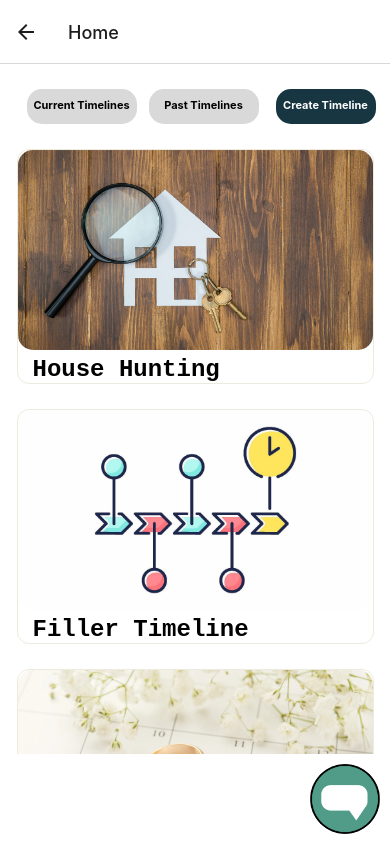
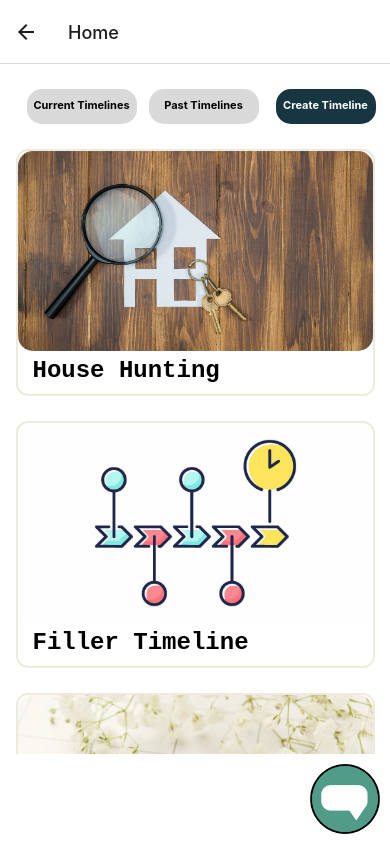
Before and after one commit to danielhonrales/NextStep, a React Native app: screen /Home in a window 390 px wide. Built offline with nearby package versions, Linux system fonts and the light colour scheme.

Commit message:
Aesthetic changes

```diff
--- a/components/home/currentTimeline.js
+++ b/components/home/currentTimeline.js
@@ -130,7 +130,7 @@ const styles = StyleSheet.create({
     borderRadius: 12,
     marginBottom: 25,
     borderColor: "#EDEADE",
-    borderWidth: 1.2,
+    borderWidth: 2.5,
   },
   images: {
     height: 200,
@@ -161,6 +161,7 @@ const styles = StyleSheet.create({
     fontWeight: "bold",
     paddingLeft: 15,
     paddingTop: 6,
+    paddingBottom: 10,
     fontFamily: "monospace",
   },
 });
--- a/components/home/pastTimeline.js
+++ b/components/home/pastTimeline.js
@@ -71,7 +71,7 @@ const styles = StyleSheet.create({
     borderRadius: 12,
     marginBottom: 25,
     borderColor: '#EDEADE',
-    borderWidth: 1.2
+    borderWidth: 2.5
   },
   images: {
     height: 200,
@@ -102,6 +102,7 @@ const styles = StyleSheet.create({
     fontWeight: "bold",
     paddingLeft: 15,
     paddingTop: 6,
+    paddingBottom: 10,
     fontFamily: 'monospace'
   },
 });
--- a/components/timelines/TimelineCreationPage.js
+++ b/components/timelines/TimelineCreationPage.js
@@ -48,7 +48,7 @@ export function TimelineCreationPage({route, navigation}) {
             timelineName: "NewTimeline",
             newName: name
         }))
-        navigation.goBack()
+        navigation.navigate("Home")
     }
 
     function addNewStep() {
@@ -162,18 +162,18 @@ const styles = StyleSheet.create({
     },
     doneButton: {
         position: "absolute",
-        height: 50,
-        width: 50,
+        height: 75,
+        width: 75,
         borderWidth: 2,
         backgroundColor: COLORS.accent,
         borderRadius: 25,
         justifyContent: 'center',
         alignSelf: 'flex-end',
-        marginLeft: 320,
+        marginLeft: 300,
     },
     doneIcon: {
-        height: 30,
-        width: 30,
+        height: 50,
+        width: 50,
         alignSelf: 'center',
     }
 })
```
